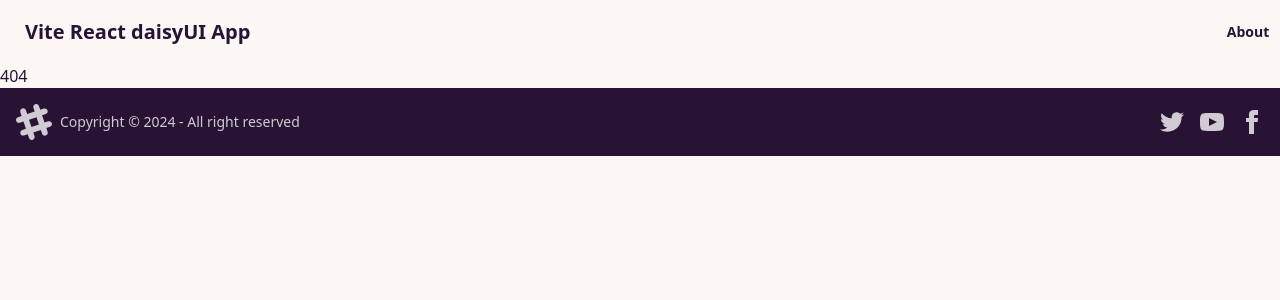
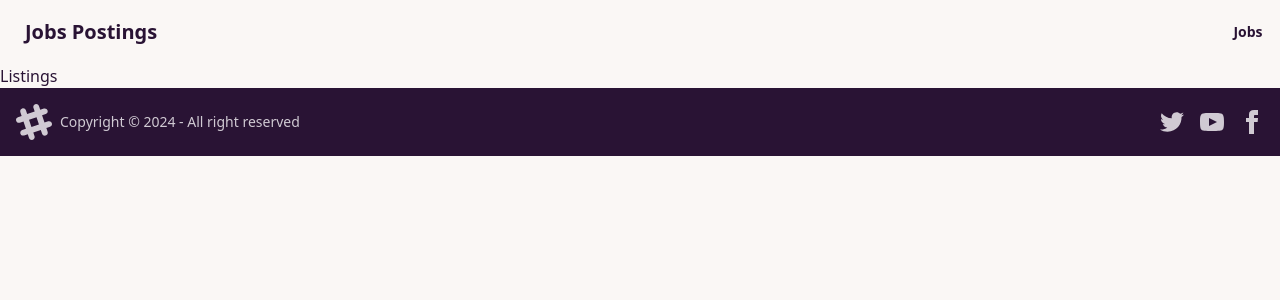
Before and after one commit to chukalicious/jobs_client, a React (Vite) app: page /listings in a window 1280 px wide. Before the commit this address had no page. Shown: the top 300 px of the page. Built offline with nearby package versions, Linux system fonts and the light colour scheme.

Commit message:
chore: Update page title and navbar text for job postings. Created Search bar and Listings components.

```diff
--- a/index.html
+++ b/index.html
@@ -4,7 +4,7 @@
     <meta charset="UTF-8" />
     <link rel="icon" type="image/svg+xml" href="/vite.svg" />
     <meta name="viewport" content="width=device-width, initial-scale=1.0" />
-    <title>Vite React daisyUI App</title>
+    <title>Jobs Postings</title>
   </head>
   <body>
     <div id="root"></div>
--- a/src/App.jsx
+++ b/src/App.jsx
@@ -1,24 +1,39 @@
-import React from "react";
-import MainLayout from "./layouts/MainLayout";
-import Home from "./components/Home";
-import About from "./pages/About";
-import { Route, createBrowserRouter, createRoutesFromElements, RouterProvider } from "react-router-dom"
+import React from 'react';
+import MainLayout from './layouts/MainLayout';
+import Home from './components/Home';
+import ListingsContainer from './components/Listings';
+import {
+  Route,
+  createBrowserRouter,
+  createRoutesFromElements,
+  RouterProvider,
+} from 'react-router-dom';
 
 const App = () => {
-
   const router = createBrowserRouter(
     createRoutesFromElements(
-      <Route path="/" element={<MainLayout />}>
-        <Route path="/" element={<Home />} />
-        <Route path="/about" element={<About />} />
-        <Route path="*" element={<h1>404</h1>} />
-      </Route>)
+      <Route
+        path='/'
+        element={<MainLayout />}
+      >
+        <Route
+          path='/'
+          element={<Home />}
+        />
+        <Route
+          path='/listings'
+          element={<ListingsContainer />}
+        />
+        <Route
+          path='*'
+          element={<h1>404</h1>}
+        />
+      </Route>
+    )
   );
   return (
     <>
-
       <RouterProvider router={router} />
-
     </>
   );
 };
--- /dev/null
+++ b/src/components/Listings/Listings.jsx
@@ -0,0 +1,7 @@
+import React from 'react';
+
+const Listings = () => {
+  return <div>Listings</div>;
+};
+
+export default Listings;
--- /dev/null
+++ b/src/components/Listings/ListingsContainer.jsx
@@ -0,0 +1,7 @@
+import Listings from './Listings';
+
+const ListingsContainer = () => {
+  return <Listings />;
+};
+
+export default ListingsContainer;
--- /dev/null
+++ b/src/components/Listings/index.jsx
@@ -0,0 +1,3 @@
+import ListingsContainer from './ListingsContainer';
+
+export default ListingsContainer;
--- a/src/components/Navbar.jsx
+++ b/src/components/Navbar.jsx
@@ -1,20 +1,17 @@
-import React from "react";
-import { Link } from "react-router-dom";
+import React from 'react';
+import { Link } from 'react-router-dom';
 
 const Navbar = () => {
   return (
-        <div className="navbar bg-base-100">
-            <div className="flex-1">
-                <a className="btn btn-ghost text-xl">Vite React daisyUI App</a>
+    <div className='navbar bg-base-100'>
+      <div className='flex-1'>
+        <a className='btn btn-ghost text-xl'>Jobs Postings</a>
       </div>
-            <div className="flex-none">
-                <Link to="about">
-                    <button className="btn btn-square btn-ghost">
-                        About
-                    </button>
+      <div className='flex-none'>
+        <Link to='/listings'>
+          <button className='btn btn-square btn-ghost'>Jobs</button>
         </Link>
       </div>
-
     </div>
   );
 };
```
Also changed, not shown: src/components/SearchBar/SearchBar.jsx (added), src/components/SearchBar/SearchBarContainer.jsx (added), src/components/SearchBar/index.jsx (added), 1 other file (tests, documents, lock files or other folders). Lines whose indentation alone changed are shown as unchanged.
